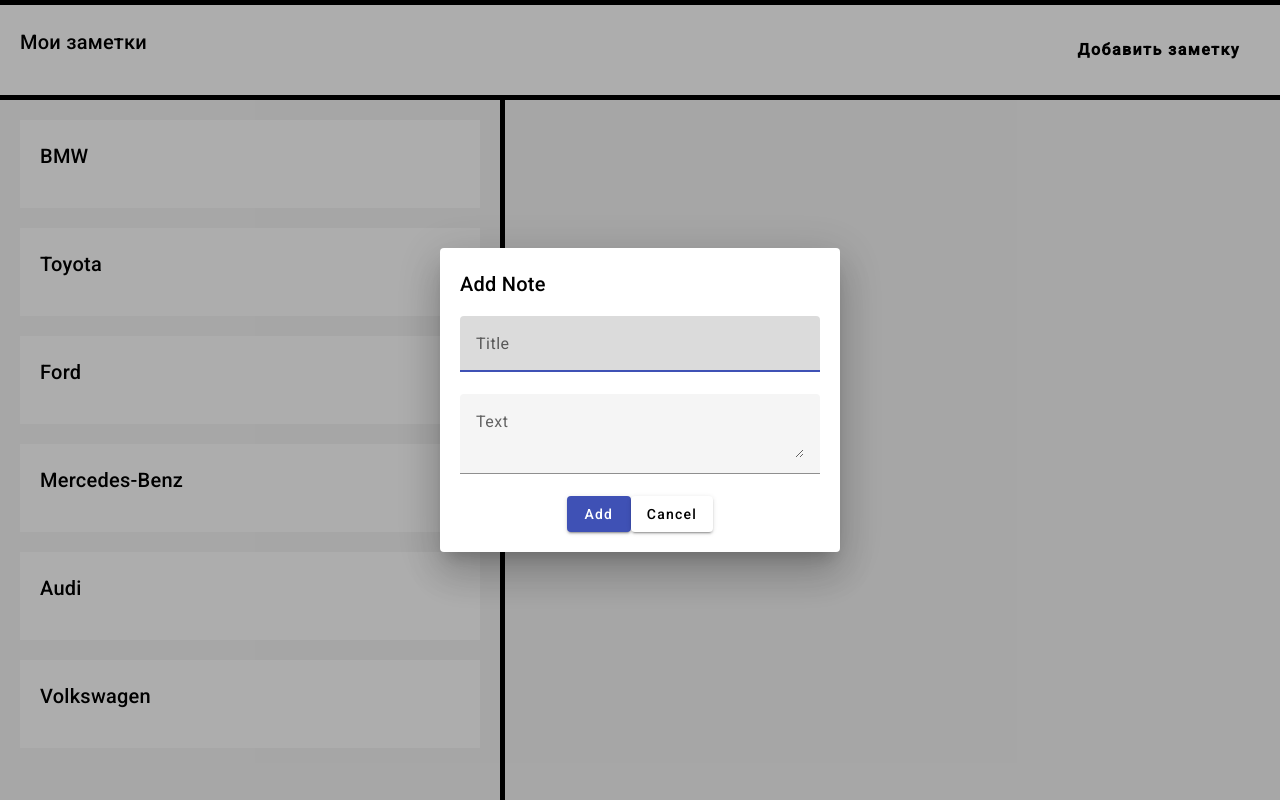
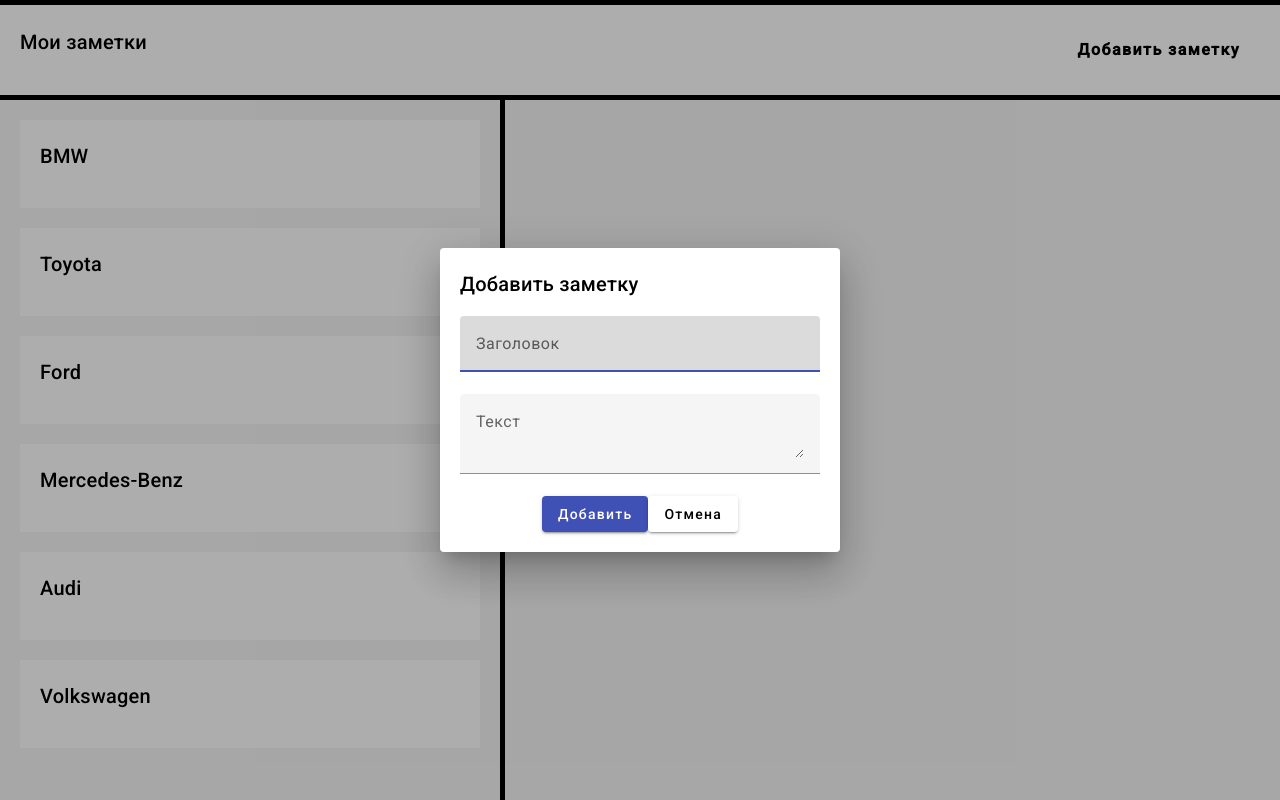
Before and after one commit to IIIIIIIllll/notes-angular, an Angular app: page / in a window 1280 px wide. Both pictures are taken after a click on the button "Добавить заметку". Built offline with nearby package versions, Linux system fonts and the light colour scheme.

Commit message:
change to russian lang

```diff
--- a/src/app/modals/add-note-modal/add-note-modal.component.html
+++ b/src/app/modals/add-note-modal/add-note-modal.component.html
@@ -1,13 +1,13 @@
 <section class="container">
-  <h2>Add Note</h2>
+  <h2>Добавить заметку</h2>
   <mat-form-field>
-    <input matInput placeholder="Title" [(ngModel)]="title" />
+    <input matInput placeholder="Заголовок" [(ngModel)]="title" />
   </mat-form-field>
   <mat-form-field>
-    <textarea matInput placeholder="Text" [(ngModel)]="text"></textarea>
+    <textarea matInput placeholder="Текст" [(ngModel)]="text"></textarea>
   </mat-form-field>
   <div class="buttons">
-    <button mat-raised-button color="primary" (click)="onAddNote()">Add</button>
-    <button mat-raised-button (click)="onCancel()">Cancel</button>
+    <button mat-raised-button color="primary" (click)="onAddNote()">Добавить</button>
+    <button mat-raised-button (click)="onCancel()">Отмена</button>
   </div>
 </section>
```
Also changed, not shown: src/styles.css (line endings or trailing spaces).
